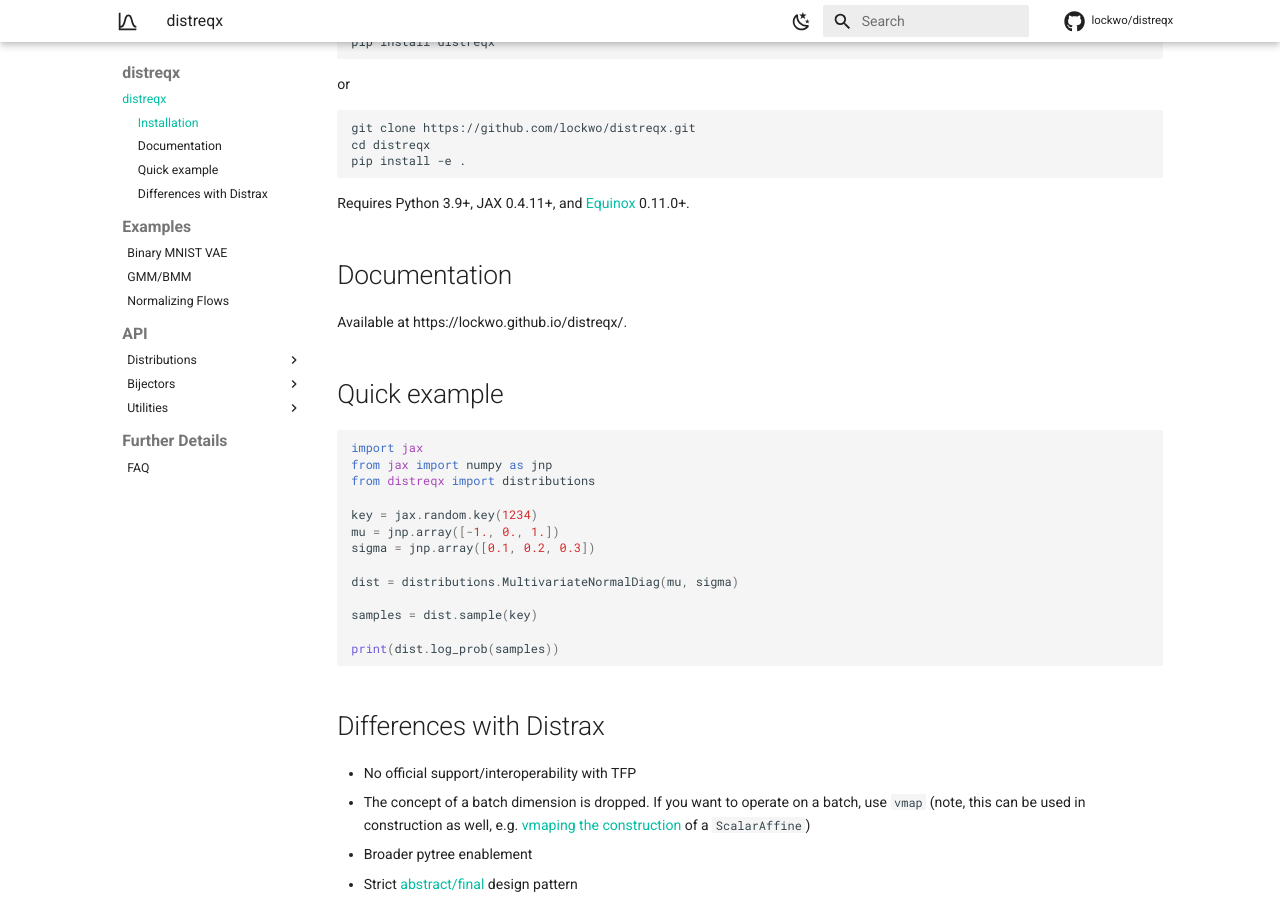
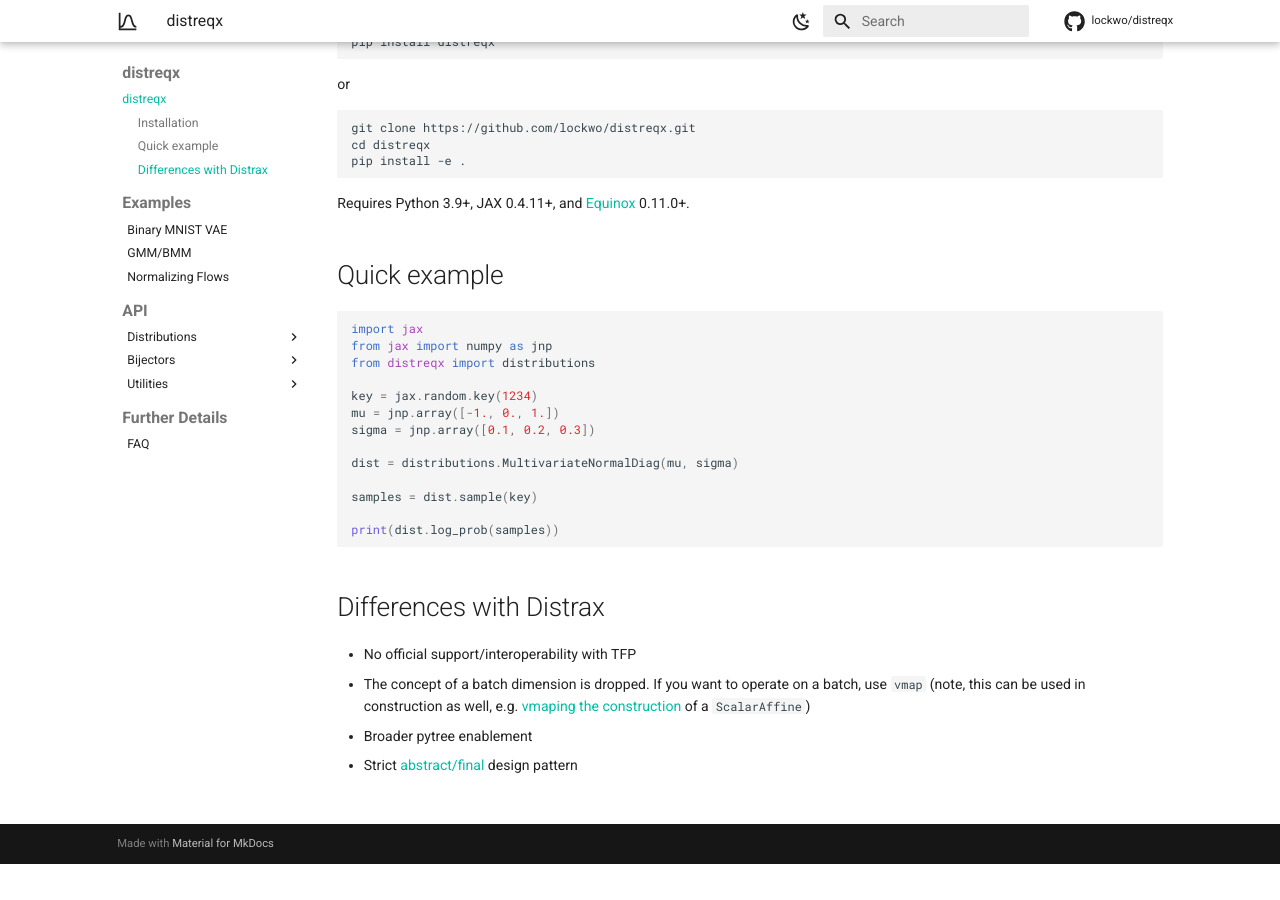
Before and after one commit to lockwo/distreqx, an MkDocs documentation site: the page built from docs/index.md, in a window 1280 px wide and 900 px high, scrolled down 598 px. Built offline with MkDocs 1.6.1 and Material for MkDocs 9.7.7, drawn with Linux system fonts in a browser that asks for light colours; comment, search, counter and statistics services are not loaded; after the commit the page ends 1462 px from its top, so only the background shows below that.

```diff
--- a/docs/index.md
+++ b/docs/index.md
@@ -30,9 +30,6 @@ pip install -e .
 
 Requires Python 3.9+, JAX 0.4.11+, and [Equinox](https://github.com/patrick-kidger/equinox) 0.11.0+.
 
-## Documentation
-
-Available at https://lockwo.github.io/distreqx/.
 
 ## Quick example
 
--- a/pyproject.toml
+++ b/pyproject.toml
@@ -1,6 +1,6 @@
 [project]
 name = "distreqx"
-version = "0.0.1"
+version = "0.0.2"
 description = "Lightweight JAX library of probability distributions and bijectors."
 readme = "README.md"
 requires-python = ">=3.10"
```
Also changed, not shown: README.md (+1 -1 lines), 2 other files.
